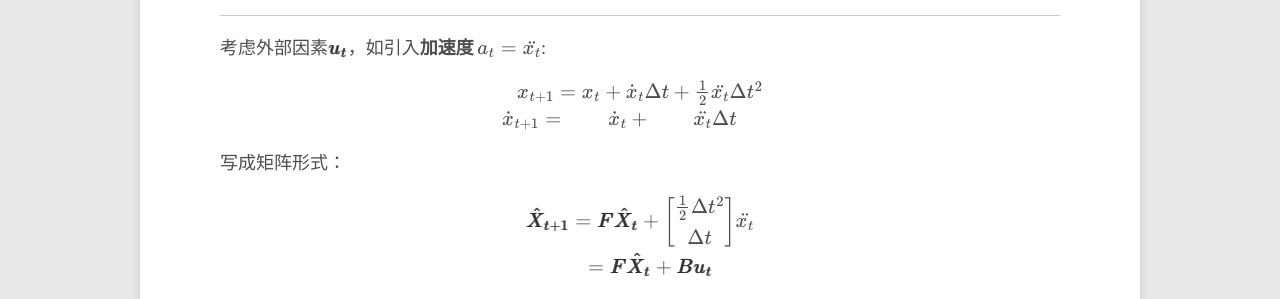
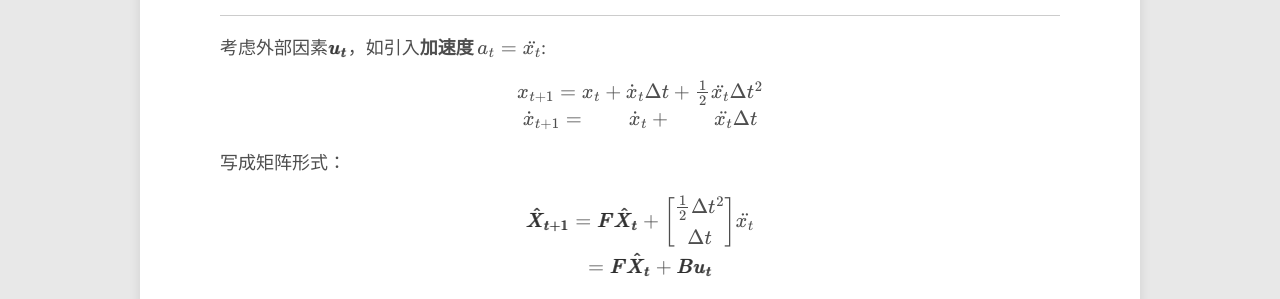
Before and after one commit to lucameng/lucameng.github.io, a Jekyll site: the page built from _posts/2022-07-20-Kalman-Filter.md, in a window 1280 px wide and 900 px high, scrolled down 3672 px. Shown: the part 155-454 px from the top of the window. Built offline with Jekyll 4.4.1, drawn with Linux system fonts in a browser that asks for light colours; formulas are drawn with MathJax 3.

Commit message:
update KF

```diff
--- a/_posts/2022-07-20-Kalman-Filter.md
+++ b/_posts/2022-07-20-Kalman-Filter.md
@@ -230,7 +230,7 @@ $
 
 <center>
 $
-\dot{x}_{t+1}=\qquad \dot{x}_{t} +\qquad \ddot{x_t} \Delta t \qquad
+\dot{x}_{t+1}=\qquad \dot{x}_{t} +\qquad \ddot{x_t} \Delta t
 $
 </center>
 
```
Also changed, not shown: other parts of _posts/2022-07-20-Kalman-Filter.md (+1 -1 lines).
